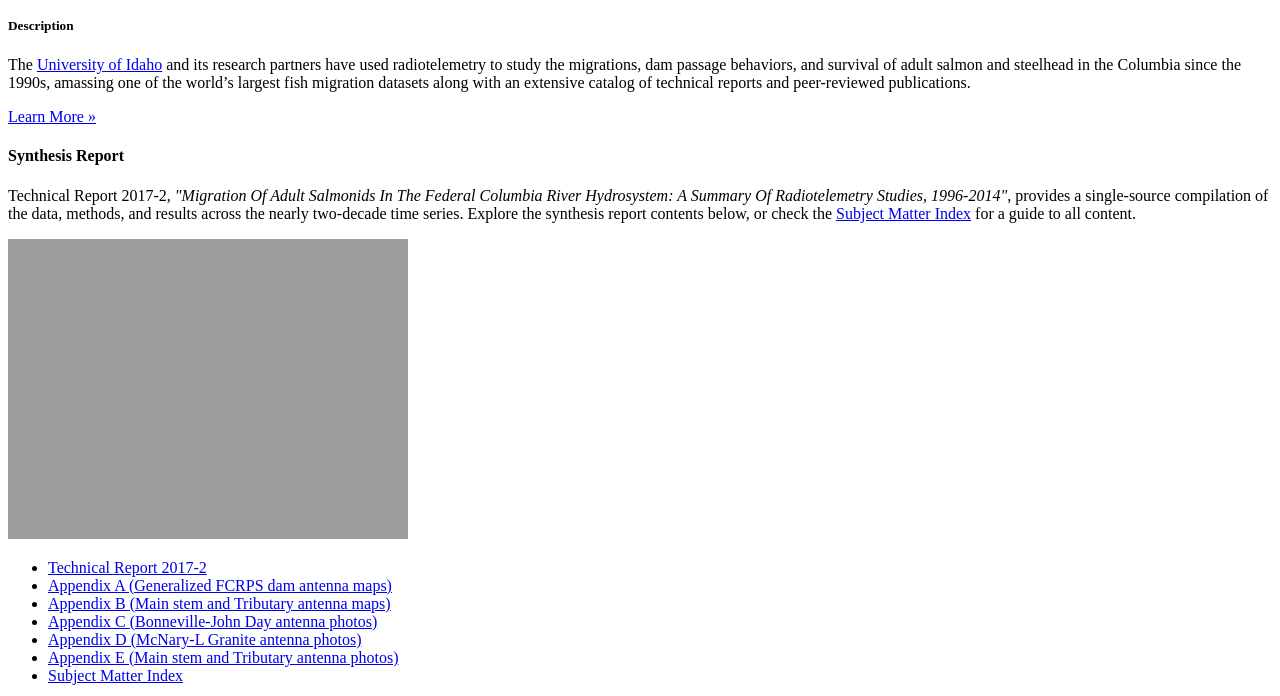
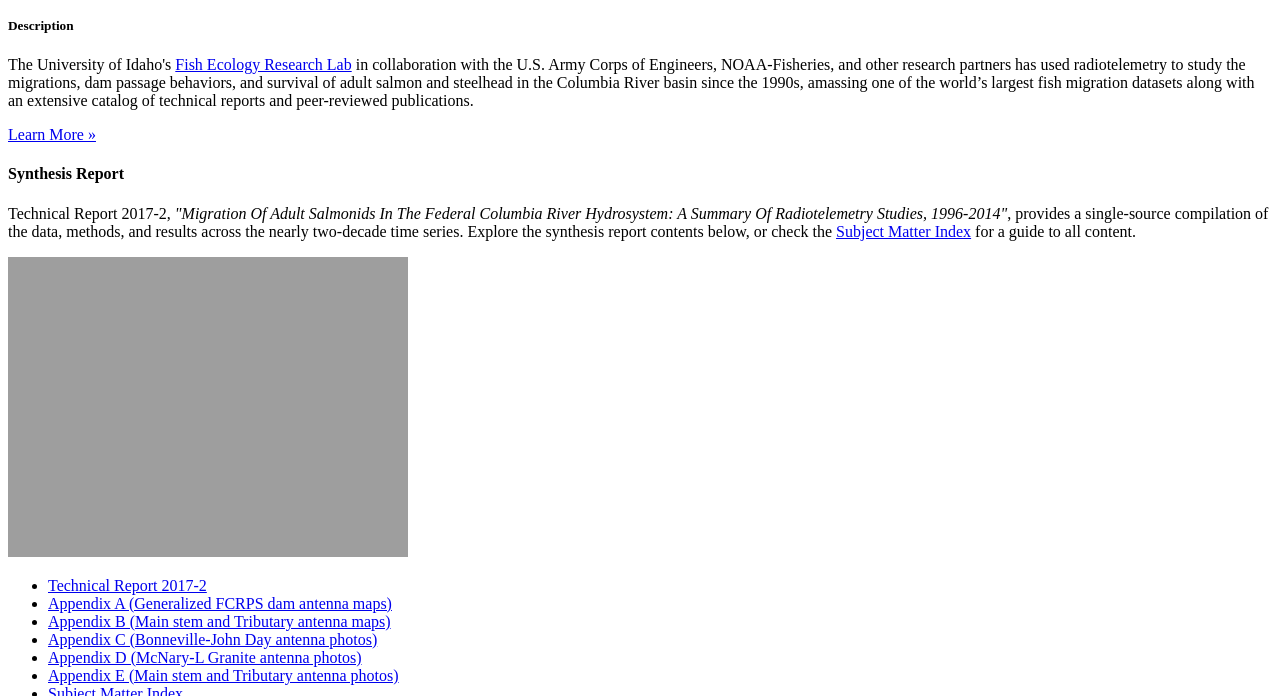
Before and after one commit to uidaholib/FERL_source, a Jekyll site: the page built from index.html, in a window 1280 px wide and 900 px high, scrolled down 494 px, cut to the strip 204-900 px from the top of the window. Built offline with Jekyll 4.4.1, drawn with Linux system fonts in a browser that asks for light colours.

Commit message:
reword description

```diff
--- a/index.html
+++ b/index.html
@@ -14,7 +14,7 @@ featured-places: "Columbia River;Snake River;Bonneville Dam;John Day Dam"
         <div class="card-body">
           <h5 class="card-title">Description</h5>
           <p class="card-text">
-            The <a href="https://www.uidaho.edu/" target="_blank">University of Idaho</a> and its research partners have used radiotelemetry to study the migrations, dam passage behaviors, and survival of adult salmon and steelhead in the Columbia since the 1990s, amassing one of the world’s largest fish migration datasets along with an extensive catalog of technical reports and peer-reviewed publications.
+            The University of Idaho's <a href="https://www.uidaho.edu/cnr/fish-ecology-research-lab" target="_blank">Fish Ecology Research Lab</a> in collaboration with the U.S. Army Corps of Engineers, NOAA-Fisheries, and other research partners has used radiotelemetry to study the migrations, dam passage behaviors, and survival of adult salmon and steelhead in the Columbia River basin since the 1990s, amassing one of the world’s largest fish migration datasets along with an extensive catalog of technical reports and peer-reviewed publications.
           </p>
           <a class="btn btn-clearwater" href="{{ '/about.html' | relative_url }}" >Learn More &raquo;</a>
         </div>
--- a/pages/about.html
+++ b/pages/about.html
@@ -13,7 +13,7 @@ featured-image: "ferl-river.jpg"
 
         <p>The Columbia River and its largest tributary, the Snake River, were historically among the most productive salmon and steelhead river systems in the world. Habitat loss, water diversion, hatchery propagation, excessive harvest, and construction of dams in the Federal Columbia River Power System (FCRPS) decimated many of the runs.</p>
 
-        <p>The University of Idaho and its research partners have used radiotelemetry to study the migrations, dam passage behaviors, and survival of adult salmon and steelhead in the FCRPS since the 1990s. The studies collected data from ~27,500 upriver-migrating spring-, summer- and fall-run Chinook salmon (<em>Oncorhynchus tshawytscha</em>), sockeye salmon (<em>O. nerka</em>), and steelhead (<em>O. mykiss</em>) over 15 study years. The adult salmon research program has amassed one of the world’s largest fish migration datasets along with an extensive catalog of technical reports and peer-reviewed publications. This research was largely funded by the U.S. Army Corps of Engineers, Portland and Walla Walla districts.</p>
+        <p>The University of Idaho's <a href="https://www.uidaho.edu/cnr/fish-ecology-research-lab" target="_blank">Fish Ecology Research Lab</a> in collaboration with the U.S. Army Corps of Engineers, NOAA-Fisheries, and other research partners has used radiotelemetry to study the migrations, dam passage behaviors, and survival of adult salmon and steelhead in the FCRPS since the 1990s. The studies collected data from ~27,500 upriver-migrating spring-, summer- and fall-run Chinook salmon (<em>Oncorhynchus tshawytscha</em>), sockeye salmon (<em>O. nerka</em>), and steelhead (<em>O. mykiss</em>) over 15 study years. The adult salmon research program has amassed one of the world’s largest fish migration datasets along with an extensive catalog of technical reports and peer-reviewed publications. This research was largely funded by the U.S. Army Corps of Engineers, Portland and Walla Walla districts.</p>
 
         <p>This website provides:</p>
 
```
